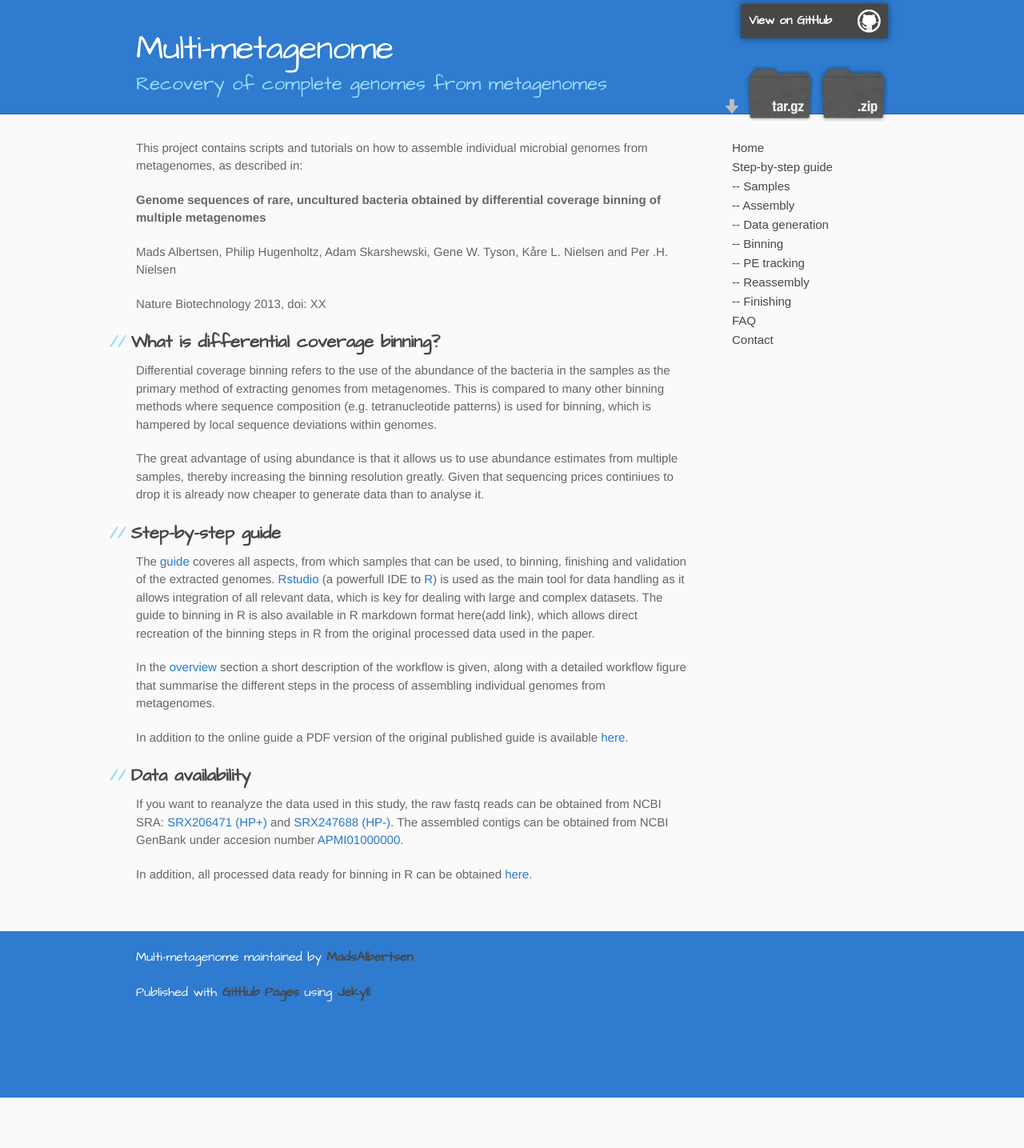
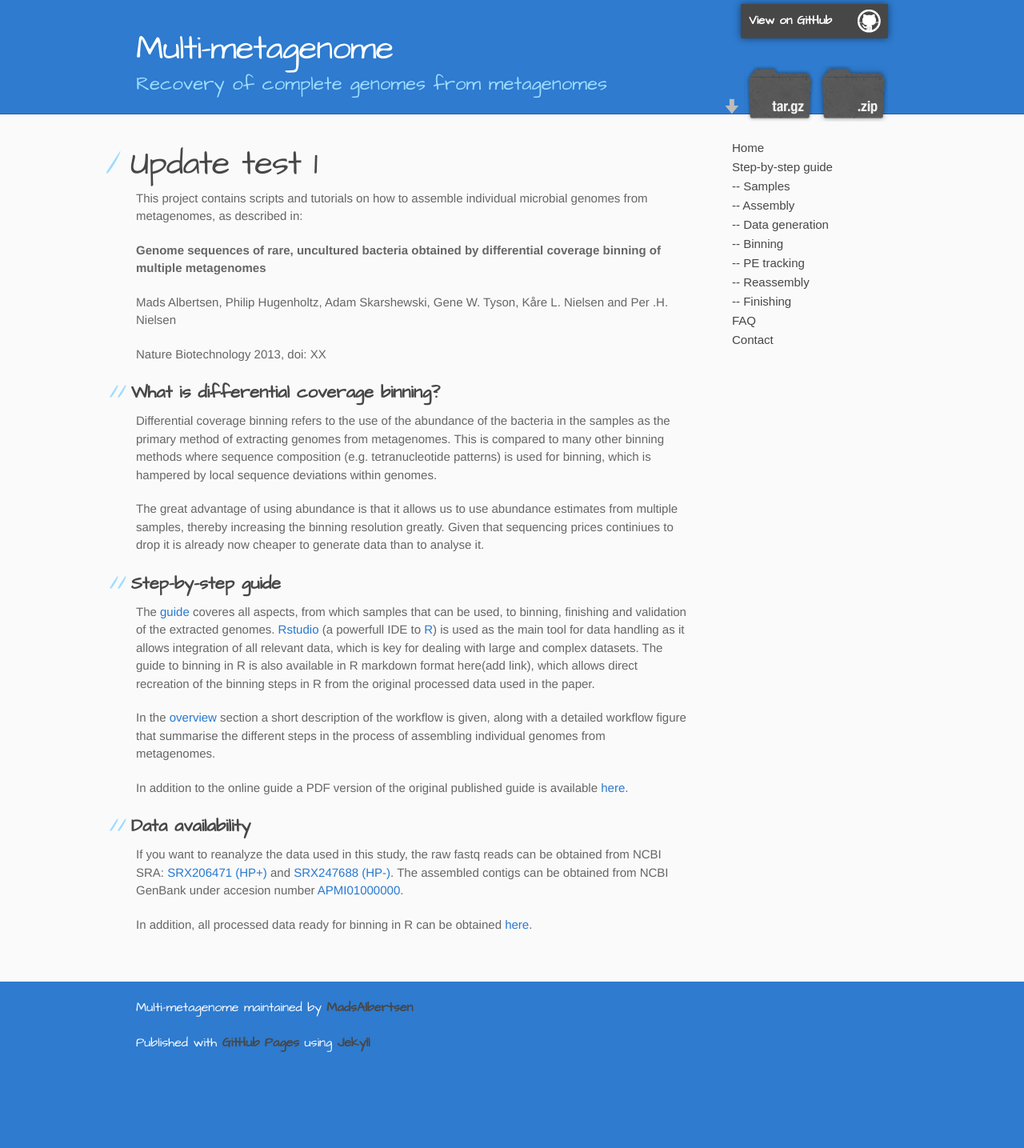
Before and after one commit to MadsAlbertsen/multi-metagenome, a Jekyll site: the page built from index.md, in a window 1280 px wide. Shown: the whole page at 80% size. Built offline with Jekyll 4.4.1, drawn with Linux system fonts in a browser that asks for light colours; before the commit the page ends 1372 px from its top, so only the background shows below that.

Commit message:
update test

```diff
--- a/index.md
+++ b/index.md
@@ -2,6 +2,8 @@
 layout: default
 title: index
 ---
+#Update test 1
+
 This project contains scripts and tutorials on how to assemble individual microbial genomes from metagenomes, as described in:
 
 **Genome sequences of rare, uncultured bacteria obtained by differential coverage binning of multiple metagenomes**
```
Also changed, not shown: 11 other files.
